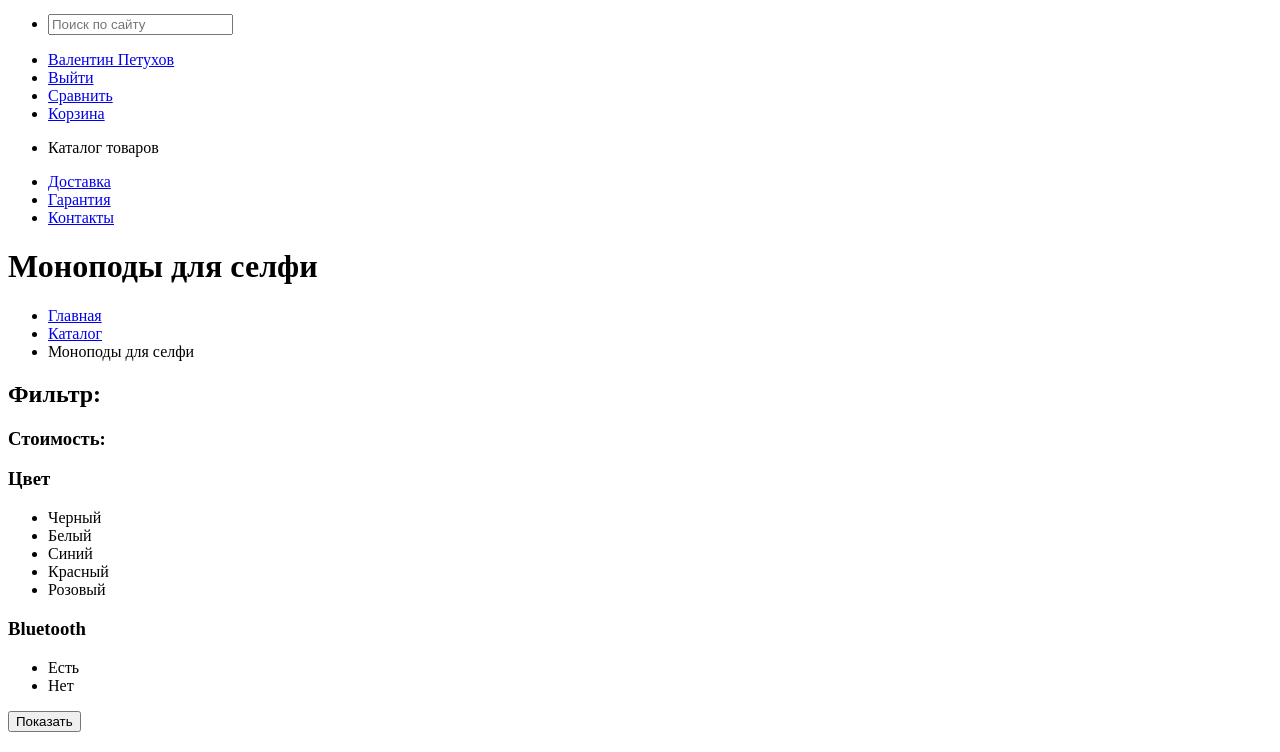
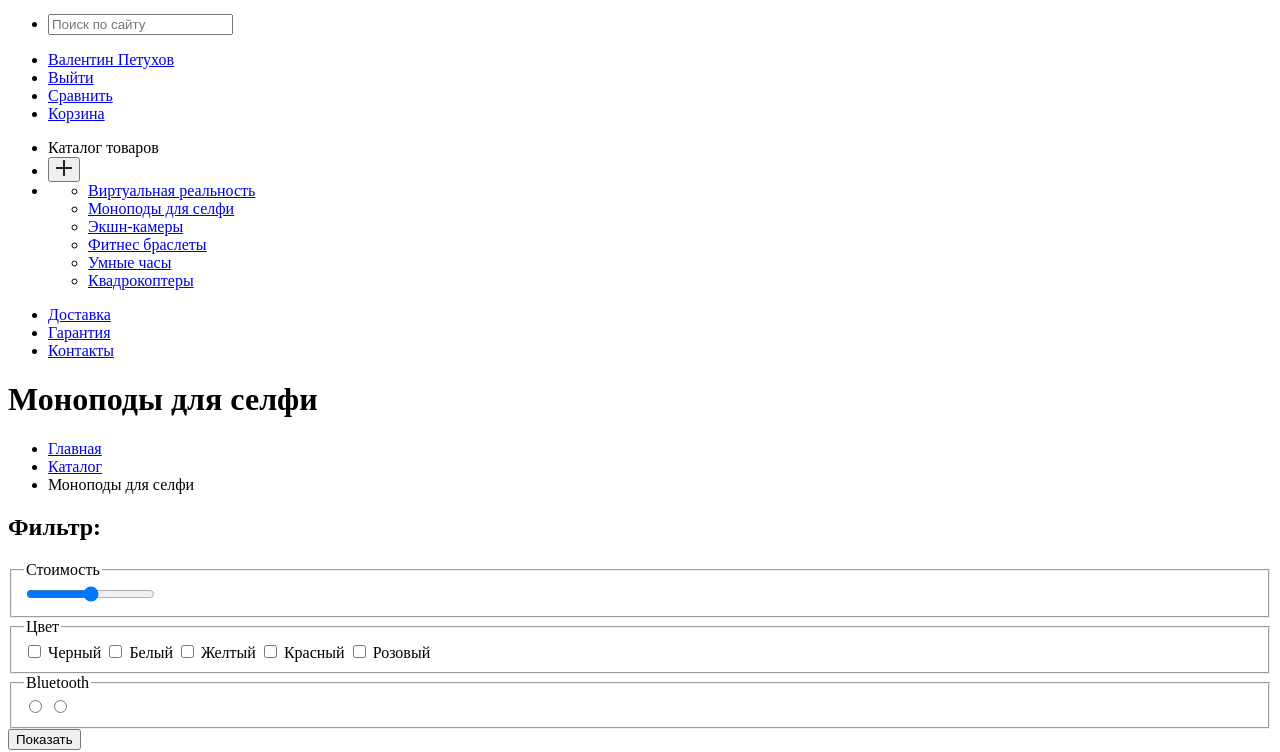
Before and after one commit to zayonvx/1151869-device-26, a plain HTML site: page catalog.html in a window 1280 px wide. Shown: the part 49-801 px from the top of the page. Drawn offline with Linux system fonts and the light colour scheme.

Commit message:
пробы закончить верстку

```diff
--- a/catalog.html
+++ b/catalog.html
@@ -23,7 +23,22 @@
 
     <nav class="user-navigation">
       <ul class="catalog-button">
-        <li><a class="button">Каталог товаров</a></li>
+        <li><a class="button">Каталог товаров</a>
+        <li><button><img src="img/svg/plus.svg" alt="кнопка раскрытия меню каталога"></button></li>
+        <li>
+          <ul class="catalog-menu-row1">
+            <li><a href="#">Виртуальная реальность</a></li>
+            <li><a href="#">Моноподы для селфи</a></li>
+            <li><a href="#">Экшн-камеры</a></li>
+          </ul>
+          <ul class="catalog-menu-row2">
+            <li><a href="#">Фитнес браслеты</a></li>
+            <li><a href="№">Умные часы</a></li>
+          </ul>
+          <ul class="catalog-menu-row3">
+            <li><a href="#">Квадрокоптеры</a></li>
+          </ul>
+        </li>
       </ul>
       <ul class="header-menu-main">
         <li><a href="#">Доставка</a></li>
@@ -36,7 +51,7 @@
 
   <!-- main-begin -->
   <main class="container">
-      <h1 class="page-title">Моноподы для селфи</h1>
+      <h1 class="visibility-hidden">Моноподы для селфи</h1>
 
       <ul class="breadcrumbs">
         <li><a href="index.html">Главная</a></li>
@@ -47,28 +62,31 @@
       <!-- catalog-filters-section-begin -->
       <aside class="filter">
           <h2>Фильтр:</h2>
-          <section class="range">
-            <h3>Стоимость:</h3>
-            <span></span>
-          </section>
-          <section class="colors">
-            <h3>Цвет</h3>
-            <ul class="filter-list select">
-                <li class="active"><span></span>Черный</li>
-                <li><span></span>Белый</li>
-                <li class="active"><span></span>Синий</li>
-                <li class="active"><span></span>Красный</li>
-                <li><span></span>Розовый</li>
-            </ul>
-          </section>
-          <section class="bluetooth">
-              <h3>Bluetooth</h3>
-              <ul class="filter-list checkbox">
-                  <li class="active"><span></span>Есть</li>
-                  <li><span></span>Нет</li>
-              </ul>
-          </section>
-        <button class="button" type="submit">Показать</button>
+          <form action="get" action="https://echo.htmlacademy.ru">
+            <fieldset>
+              <legend>Стоимость</legend>
+              <input type="range" name="cost" id="filter-cost" min="0" max="5000" step="1">
+            </fieldset>
+            <fieldset>
+              <legend>Цвет</legend>
+              <input type="checkbox" name="black" id="filter-black">
+              <label for="black">Черный</label>
+              <input type="checkbox" name="white" id="filter-white">
+              <label for="white">Белый</label>
+              <input type="checkbox" name="yellow" id="filter-yellow">
+              <label for="yellow">Желтый</label>
+              <input type="checkbox" name="red" id="filter-red">
+              <label for="red">Красный</label>
+              <input type="checkbox" name="pink" id="filter-pink">
+              <label for="pink">Розовый</label>
+            </fieldset>
+            <fieldset>
+              <legend>Bluetooth</legend>
+              <input type="radio" name="bluetooth-radio" id="bluetooth-radio-yes">
+              <input type="radio" name="bluetooth-radio" id="bluetooth-radio-no">
+            </fieldset>
+            <input type="submit" class="button" value="Показать">
+          </form>
       </aside>
 
       <section class="sort">
```
Also changed, not shown: index.html (+24 -18 lines).
